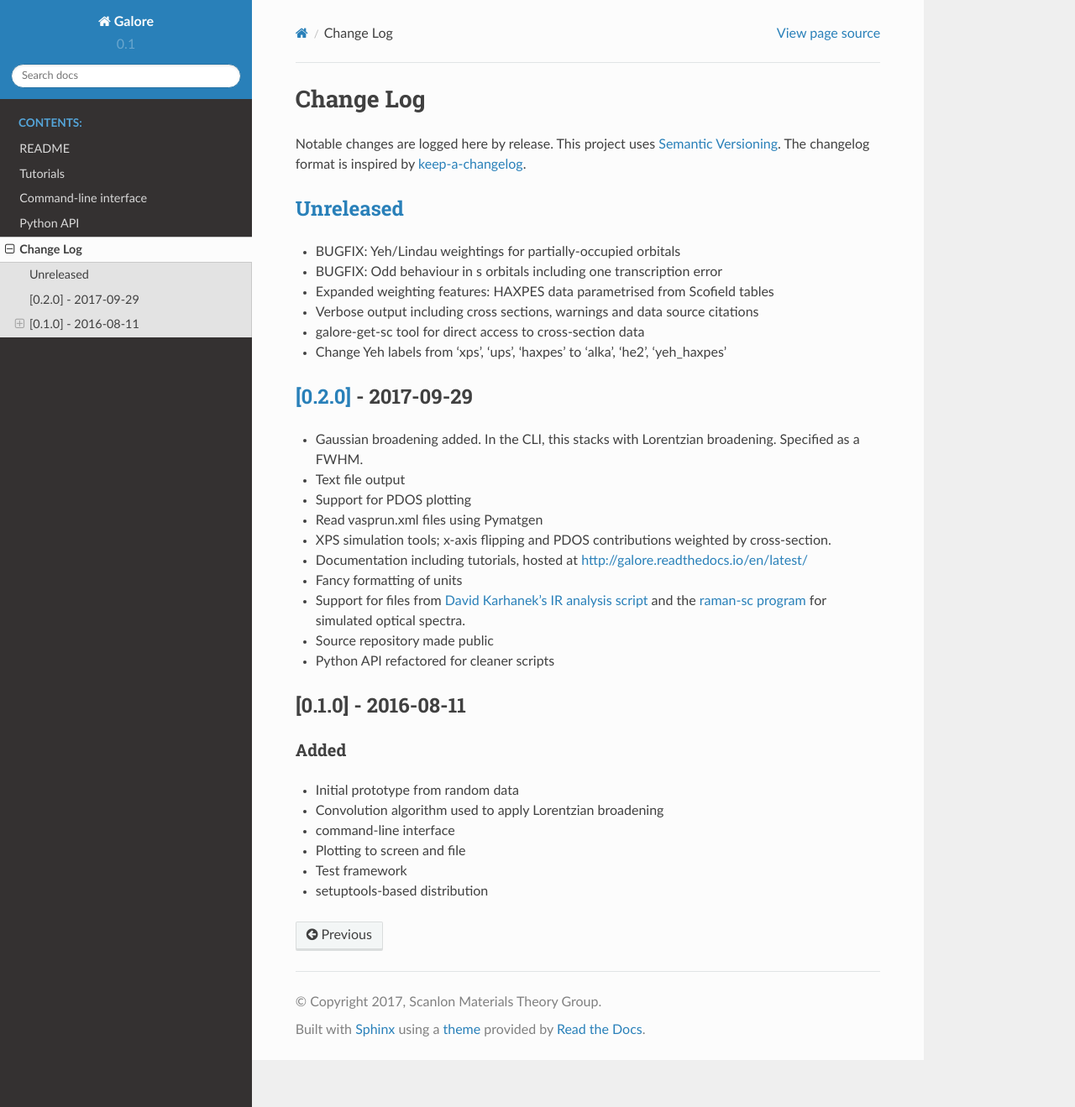
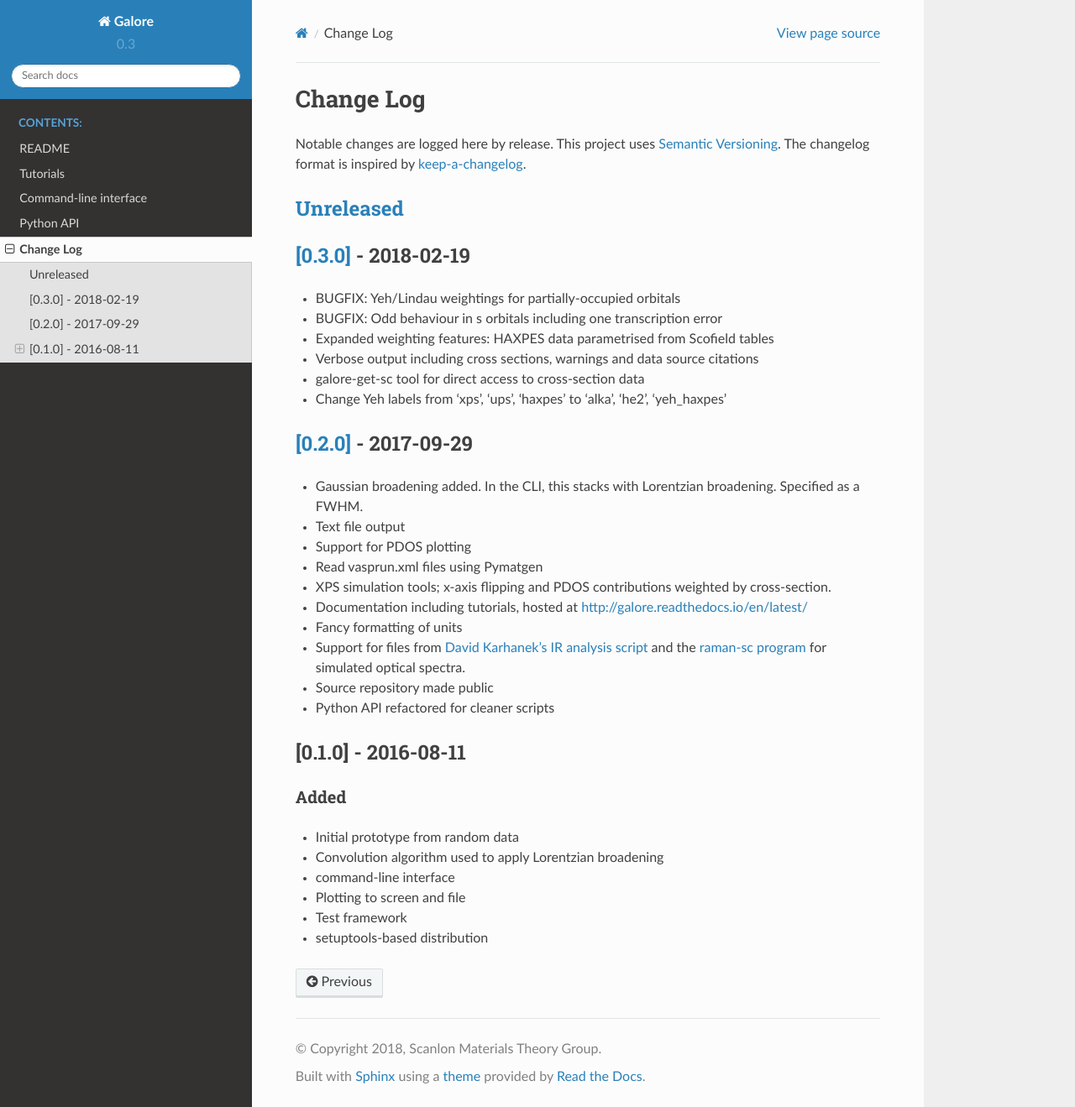
Before and after one commit to SMTG-Bham/galore, a Sphinx documentation site: the page built from docs/source/changelog.rst, in a window 1280 px wide and 1319 px high. Shown: the whole window at 84% size. Built offline with Sphinx 7.4.7 and the Read the Docs theme 2.0.0, drawn with Linux system fonts in a browser that asks for light colours.

Commit message:
REL: Version stamps for 0.3.0 release

```diff
--- a/CHANGELOG.rst
+++ b/CHANGELOG.rst
@@ -5,8 +5,12 @@ Notable changes are logged here by release. This project uses `Semantic
 Versioning <http://semver.org/>`__. The changelog format is inspired by
 `keep-a-changelog <https://github.com/olivierlacan/keep-a-changelog>`__.
 
-`Unreleased <https://github.com/smtg-ucl/galore/compare/0.2.0...HEAD>`__
+`Unreleased <https://github.com/smtg-ucl/galore/compare/0.3.0...HEAD>`__
 -------------------------------------------------------------------------
+
+
+`[0.3.0] <https://github.com/smtg-ucl/galore/compare/0.2.0...0.3.0>`__ - 2018-02-19
+-----------------------------------------------------------------------------------
 
 - BUGFIX: Yeh/Lindau weightings for partially-occupied orbitals
 - BUGFIX: Odd behaviour in s orbitals including one transcription error
--- a/docs/source/conf.py
+++ b/docs/source/conf.py
@@ -52,7 +52,7 @@ master_doc = 'index'
 
 # General information about the project.
 project = 'Galore'
-copyright = '2017, Scanlon Materials Theory Group'
+copyright = '2018, Scanlon Materials Theory Group'
 author = 'Scanlon Materials Theory Group'
 
 # The version info for the project you're documenting, acts as replacement for
@@ -60,9 +60,9 @@ author = 'Scanlon Materials Theory Group'
 # built documents.
 #
 # The short X.Y version.
-version = '0.1'
+version = '0.3'
 # The full version, including alpha/beta/rc tags.
-release = '0.1.0'
+release = '0.3.0'
 
 # The language for content autogenerated by Sphinx. Refer to documentation
 # for a list of supported languages.
```
